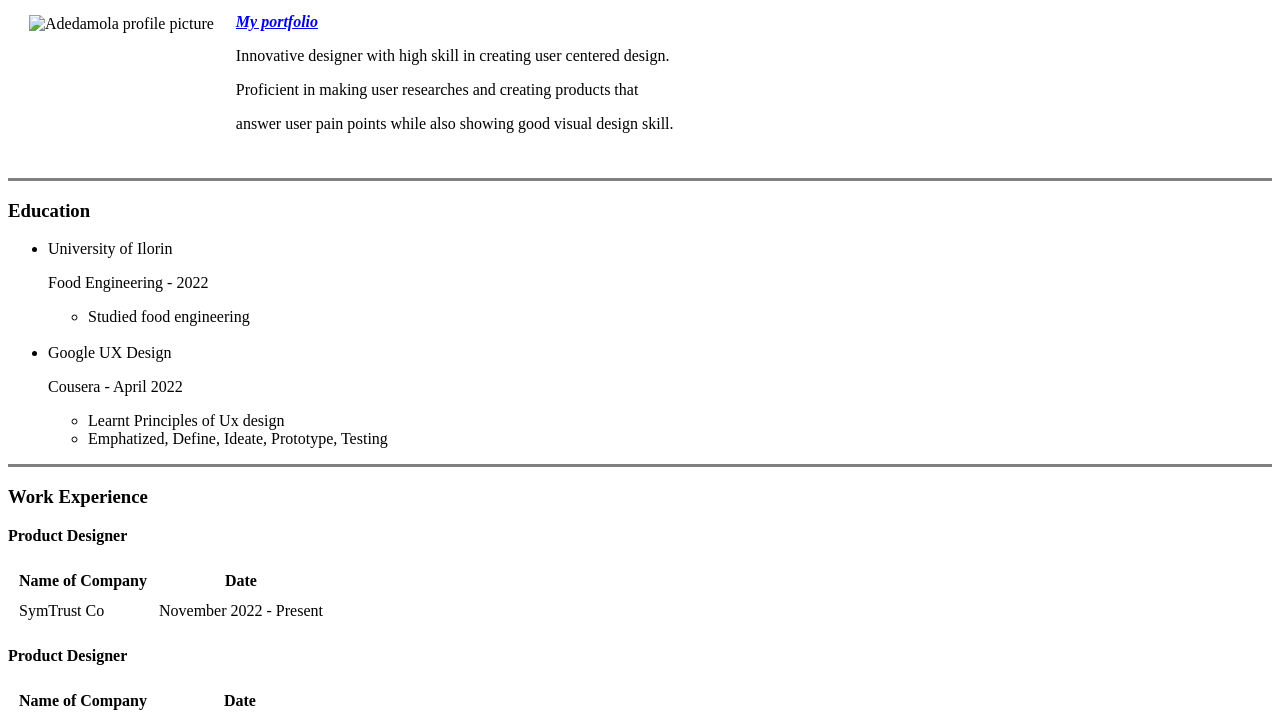
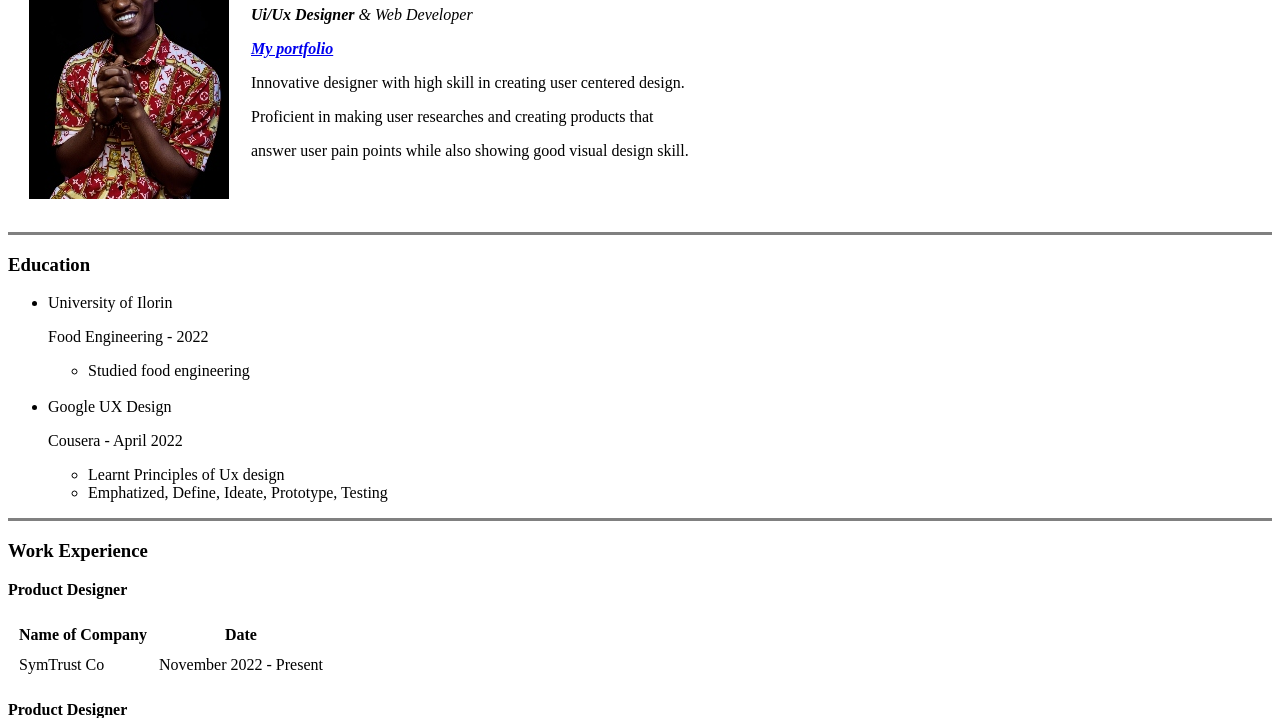
Before and after one commit to Theadedamola/CV, a plain HTML site: page index.html in a window 1280 px wide. Shown: the part 130-848 px from the top of the page. Drawn offline with Linux system fonts and the light colour scheme; the site is published under a folder, as on GitHub Pages, so addresses that start at the root find nothing.

Commit message:
Update index.html

```diff
--- a/index.html
+++ b/index.html
@@ -9,7 +9,7 @@
     <body>
         <table cellspacing="20">
             <tr>
-                <td><img src="/Images/1.jpeg" alt="Adedamola profile picture"></td>
+                <td><img src="Images/1.jpeg" alt="Adedamola profile picture"></td>
                 <td> <h1> Alausa Adedamola </h1>
                     <p><em><b>Ui/Ux Designer</b> & Web Developer</em></p>
                     <em><b><a href="https://www.behance.net/damolaalausa">My portfolio</a></b></em>
```
